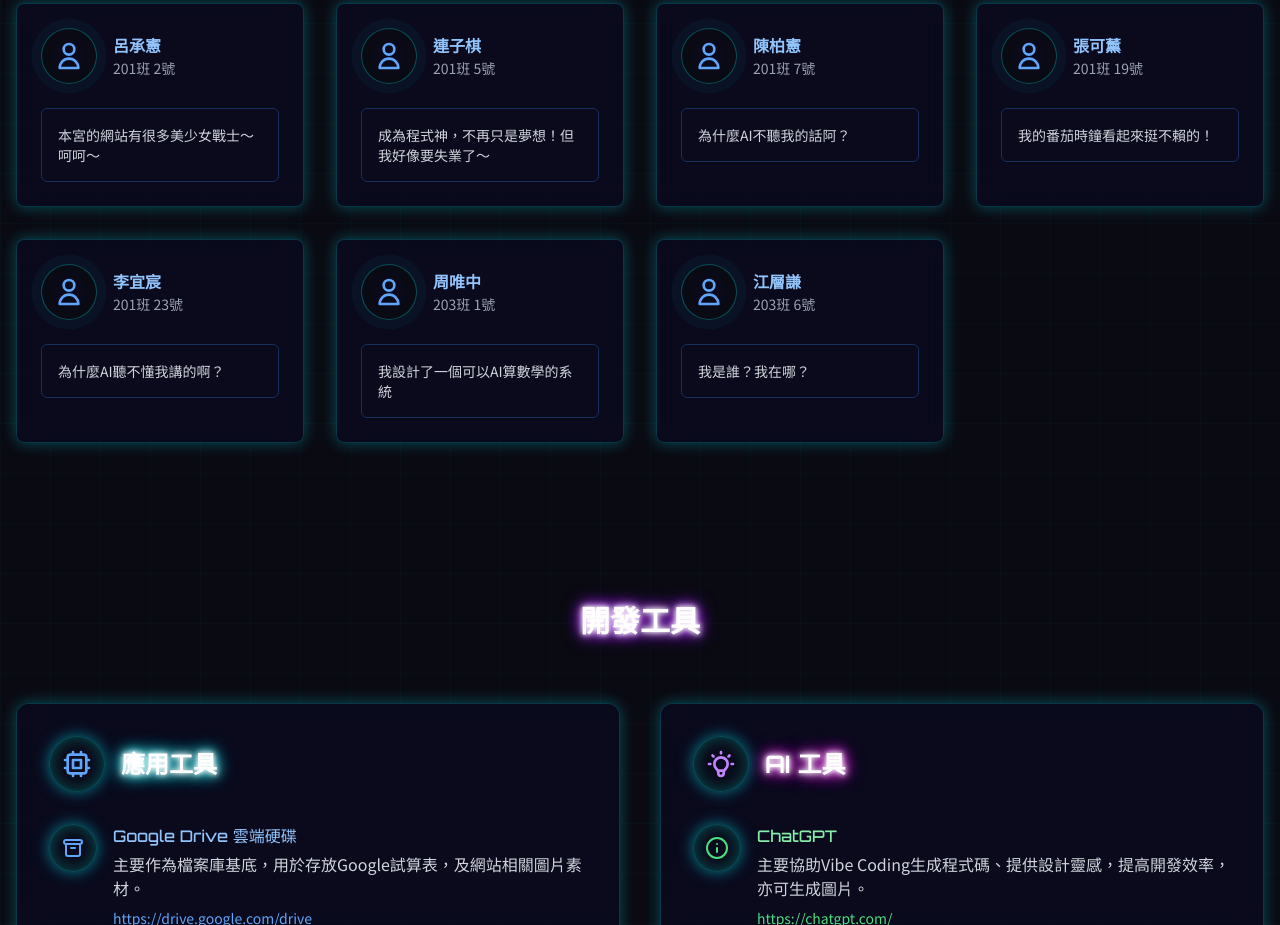
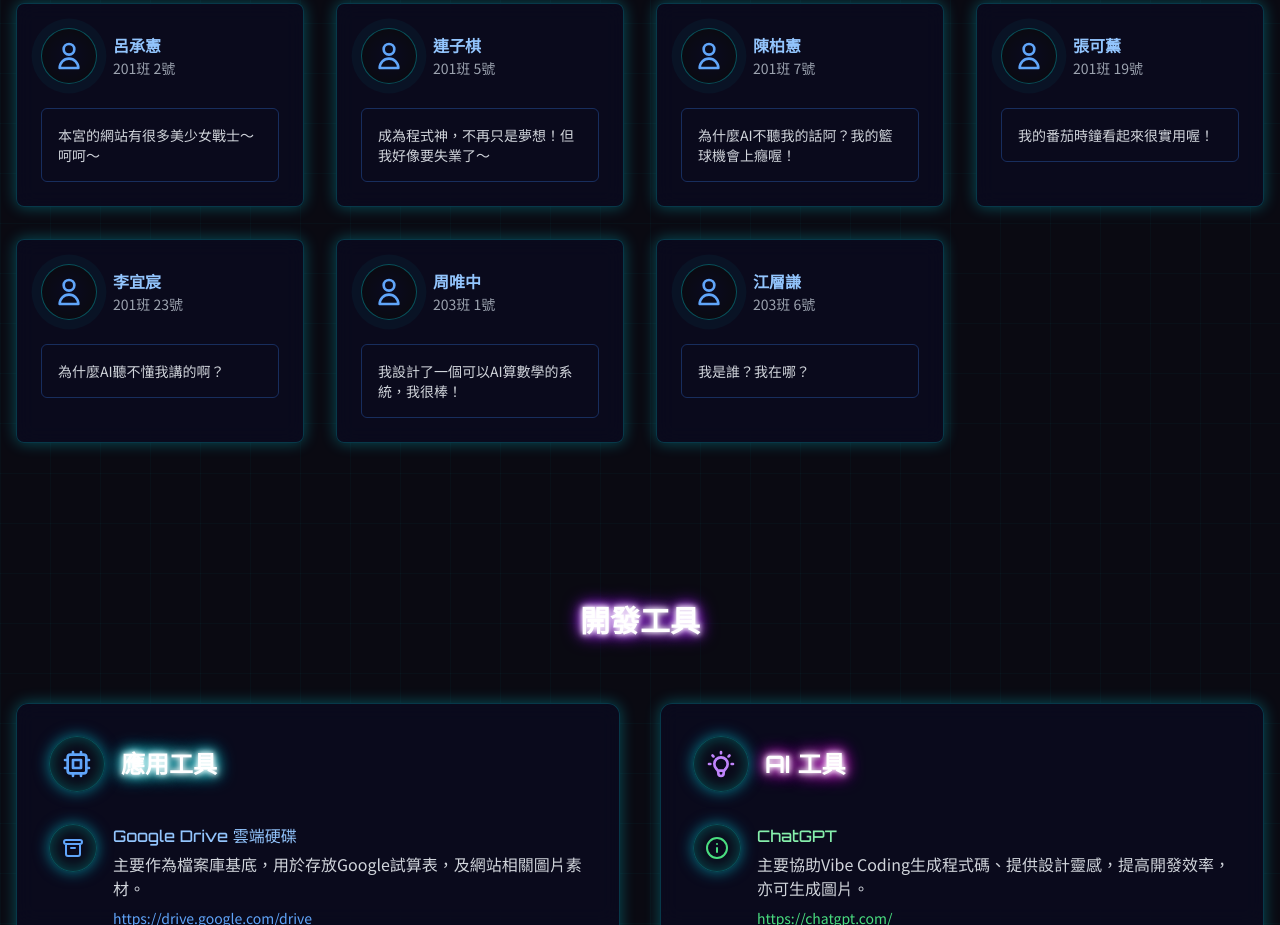
Before and after one commit to gongminshenliyuchiutiger/computational-thinking-and-programming, a plain HTML site: page index.html in a window 1280 px wide. Shown: the part 2478-3403 px from the top of the page. Drawn offline with nearby package versions, Linux system fonts and the light colour scheme.

Commit message:
202506121342A

```diff
--- a/index.html
+++ b/index.html
@@ -695,7 +695,7 @@
                         </div>
                     </div>
                     <div class="bg-cyber-black rounded-md p-4 border border-blue-500/30">
-                        <p class="text-sm text-gray-300">為什麼AI不聽我的話阿？</p>
+                        <p class="text-sm text-gray-300">為什麼AI不聽我的話阿？我的籃球機會上癮喔！</p>
                     </div>
                 </div>
 
@@ -713,7 +713,7 @@
                         </div>
                     </div>
                     <div class="bg-cyber-black rounded-md p-4 border border-blue-500/30">
-                        <p class="text-sm text-gray-300">我的番茄時鐘看起來挺不賴的！</p>
+                        <p class="text-sm text-gray-300">我的番茄時鐘看起來很實用喔！</p>
                     </div>
                 </div>
 
@@ -749,7 +749,7 @@
                         </div>
                     </div>
                     <div class="bg-cyber-black rounded-md p-4 border border-blue-500/30">
-                        <p class="text-sm text-gray-300">我設計了一個可以AI算數學的系統</p>
+                        <p class="text-sm text-gray-300">我設計了一個可以AI算數學的系統，我很棒！</p>
                     </div>
                 </div>
 
```
